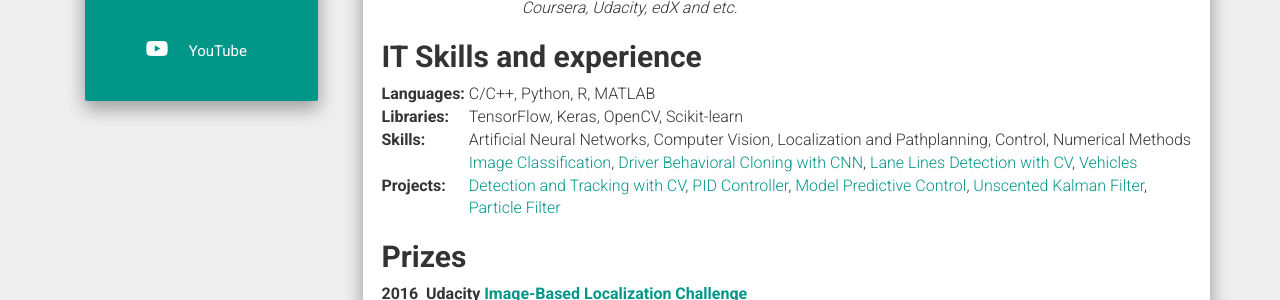
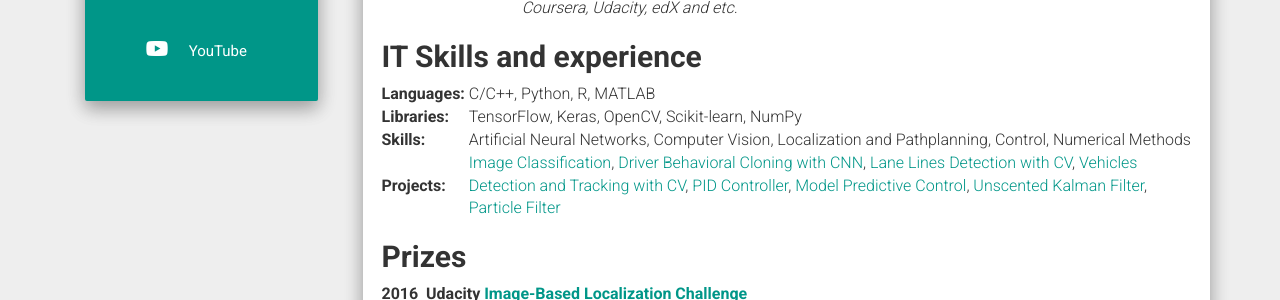
Before and after one commit to NikolasEnt/NikolasEnt.github.io, a Jekyll site: the page built from resume.md, in a window 1280 px wide and 900 px high, scrolled down 466 px. Shown: the part 153-453 px from the top of the window. Built offline with Jekyll 4.4.1, drawn with Linux system fonts in a browser that asks for light colours; nearby versions of some CDN libraries.

Commit message:
Add resume link from about page
docs: Add a link to my resume from Aout me page

Also add NumPy to my skills in the Resume

```diff
--- a/resume.md
+++ b/resume.md
@@ -24,7 +24,7 @@
 ## __IT Skills and experience__
 
 | __Languages:__ | | C/C++, Python, R, MATLAB |
-| __Libraries:__ | | TensorFlow, Keras, OpenCV, Scikit-learn |
+| __Libraries:__ | | TensorFlow, Keras, OpenCV, Scikit-learn, NumPy |
 | __Skills:__ | | Artificial Neural Networks, Computer Vision, Localization and Pathplanning, Control, Numerical Methods|
 | __Projects:__ | | [Image Classification](https://github.com/NikolasEnt/Traffic-Sign-Classifier), [Driver Behavioral Cloning with CNN](https://github.com/NikolasEnt/Driver-Behavioral-Cloning-Project), [Lane Lines Detection with CV](https://github.com/NikolasEnt/Advanced-Lane-Lines), [Vehicles Detection and Tracking with CV](https://github.com/NikolasEnt/Vehicle-Detection-and-Tracking), [PID Controller](https://github.com/NikolasEnt/PID-controller), [Model Predictive Control](https://github.com/NikolasEnt/Model-Predictive-Control), [Unscented Kalman Filter](https://github.com/NikolasEnt/Unscented-Kalman-Filter), [Particle Filter](https://github.com/NikolasEnt/Particle-Filter)|
 
```
Also changed, not shown: about.md (+1 -0 lines).
